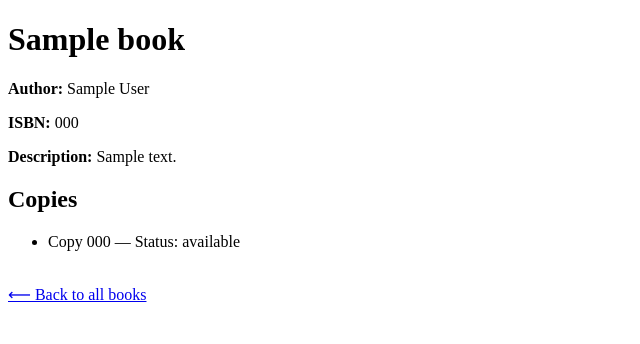
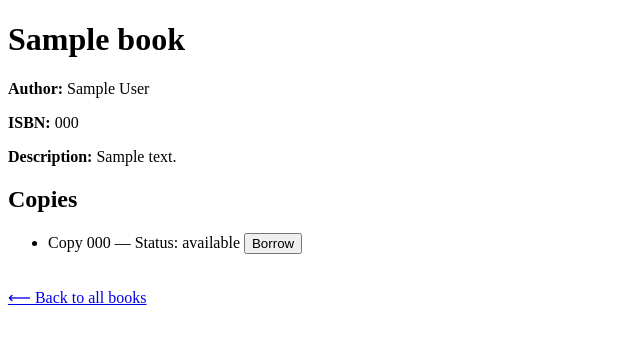
Before and after one commit to AkkyMusty/library-management, a Django app: page /books/1/ in a window 1280 px wide. Shown: the top 344 px of the page, without its empty margins (0-640 px from the left). Run offline with Django 5.2, Linux system fonts and the light colour scheme; tables that the repository leaves empty hold one stand-in row (values such as "Sample post").

Commit message:
implemented borrowing a book

```diff
--- a/library/templates/library/book_detail.html
+++ b/library/templates/library/book_detail.html
@@ -13,14 +13,22 @@
     <h2>Copies</h2>
 
     <ul>
-        {% for copy in copies %}
-            <li>
-                Copy {{ copy.barcode }} — Status: {{ copy.status }}
-            </li>
-        {% empty %}
-            <li>No copies available.</li>
-        {% endfor %}
+    {% for copy in copies %}
+        <li>
+            Copy {{ copy.barcode }} — Status: {{ copy.status }}
+
+            {% if copy.status == "available" %}
+                <form action="/borrow/{{ copy.id }}/" method="POST" style="display:inline;">
+                    {% csrf_token %}
+                    <button type="submit">Borrow</button>
+                </form>
+            {% endif %}
+        </li>
+    {% endfor %}
     </ul>
+
+
+
 
     <br>
     <a href="/books/">⟵ Back to all books</a>
--- a/library/urls.py
+++ b/library/urls.py
@@ -5,5 +5,7 @@ urlpatterns = [
     path('', views.book_list, name='home'),
     path('books/', views.book_list, name='book_list'),
     path('books/<int:book_id>/', views.book_detail, name='book_detail'),
+    path('borrow/<int:copy_id>/', views.borrow_copy, name='borrow_copy'),
+
 
 ]
--- a/library/views.py
+++ b/library/views.py
@@ -1,5 +1,5 @@
 from django.shortcuts import render, get_object_or_404
-from .models import Book
+from .models import Book, BookCopy
 # Create your views here.
 
 
@@ -16,3 +16,28 @@ def book_detail(request, book_id):
         'book': book,
         'copies': copies
     })
+
+def borrow_copy(request, copy_id):
+    copy = get_object_or_404(BookCopy, id=copy_id)
+
+    # Only allow borrowing if available
+    if copy.status != BookCopy.STATUS_AVAILABLE:
+        return HttpResponseRedirect(
+            reverse('book_detail', args=[copy.book.id])
+        )
+
+    # Mark the copy as borrowed
+    copy.status = BookCopy.STATUS_BORROWED
+    copy.save()
+
+    # Create a borrow record
+    BorrowRecord.objects.create(
+        user=request.user,                     # the logged-in user
+        copy=copy,
+        borrow_date=timezone.now(),
+        due_date=timezone.now() + timezone.timedelta(days=14)  # 2 weeks
+    )
+
+    return HttpResponseRedirect(
+        reverse('book_detail', args=[copy.book.id])
+    )
--- a/library_project/settings.py
+++ b/library_project/settings.py
@@ -26,6 +26,9 @@ SECRET_KEY = 'django-insecure-&(pha)1_c8%f@1zwj6^4&wes6d$2)#6%gc=r#x3&h*bb$2u%3f
 DEBUG = True
 
 ALLOWED_HOSTS = []
+
+LOGIN_URL = '/admin/login/'
+
 
 
 # Application definition
```
